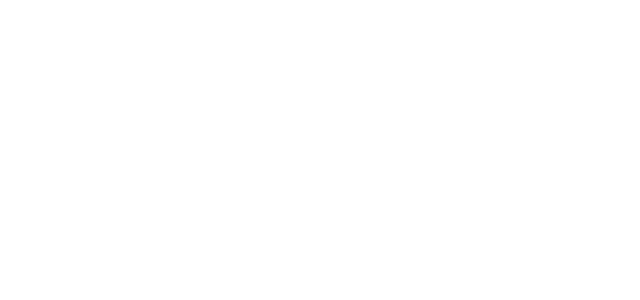
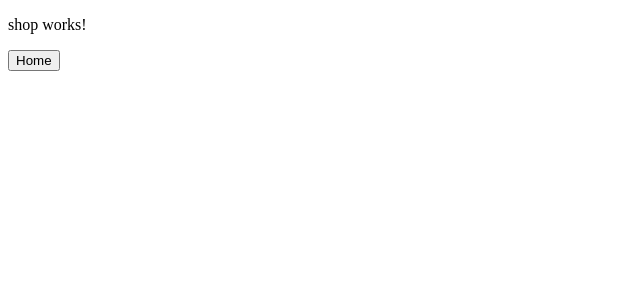
Before and after one commit to lamngo13/bruhh, an Angular app in the folder angapp/: page /shop in a window 1280 px wide. Before the commit this address led to /. Shown: the top 300 px of the page, without its empty margins (0-640 px from the left). Built offline with nearby package versions, Linux system fonts and the light colour scheme.

Commit message:
yay routing

```diff
--- a/angapp/src/app/app-routing.module.ts
+++ b/angapp/src/app/app-routing.module.ts
@@ -3,11 +3,13 @@
 import { SecondComponent } from './second/second.component';
 import { AppComponent } from './app.component';
 import { HomeComponent } from './home/home.component';
+import { ShopComponent } from './shop/shop.component';
 
 const routes: Routes = [
   {path: '', component: HomeComponent},
   {path: 'second', component: SecondComponent},
-  {path: 'home', component: HomeComponent}
+  {path: 'home', component: HomeComponent},
+  {path: 'shop', component: ShopComponent}
 ];
 
 @NgModule({
--- a/angapp/src/app/app.module.ts
+++ b/angapp/src/app/app.module.ts
@@ -5,12 +5,14 @@
 import { AppComponent } from './app.component';
 import { SecondComponent } from './second/second.component';
 import { HomeComponent } from './home/home.component';
+import { ShopComponent } from './shop/shop.component';
 
 @NgModule({
   declarations: [
     AppComponent,
     SecondComponent,
-    HomeComponent
+    HomeComponent,
+    ShopComponent
   ],
   imports: [
     BrowserModule,
--- a/angapp/src/app/home/home.component.html
+++ b/angapp/src/app/home/home.component.html
@@ -15,6 +15,7 @@
   </iframe>
 </div>
 
+<button class="shop-button" (click)="shop()">MERCH</button>
 
 <section class="services">
   <h2>Our Services</h2>
--- a/angapp/src/app/home/home.component.ts
+++ b/angapp/src/app/home/home.component.ts
@@ -20,6 +20,11 @@
     this.router.navigate(['/second']);
   }
 
+  shop() {
+    console.log('shop');
+    this.router.navigate(['/shop']);
+  }
+
   toggleLangugae() {
     console.log('toggleLangugae');
     if (this.language === 'en') {
--- /dev/null
+++ b/angapp/src/app/shop/shop.component.html
@@ -0,0 +1,2 @@
+<p>shop works!</p>
+<button class="home-button" (click)="goHome()">Home</button>
--- /dev/null
+++ b/angapp/src/app/shop/shop.component.ts
@@ -0,0 +1,18 @@
+import { Component } from '@angular/core';
+import { Router } from '@angular/router';
+
+@Component({
+  selector: 'app-shop',
+  templateUrl: './shop.component.html',
+  styleUrl: './shop.component.css'
+})
+export class ShopComponent {
+
+  constructor(private router: Router) {}
+
+  goHome() {
+    console.log('home');
+    this.router.navigate(['/home']);
+  }
+
+}
```
Also changed, not shown: angapp/src/app/shop/shop.component.css (added), 1 other file (tests, documents, lock files or other folders).
